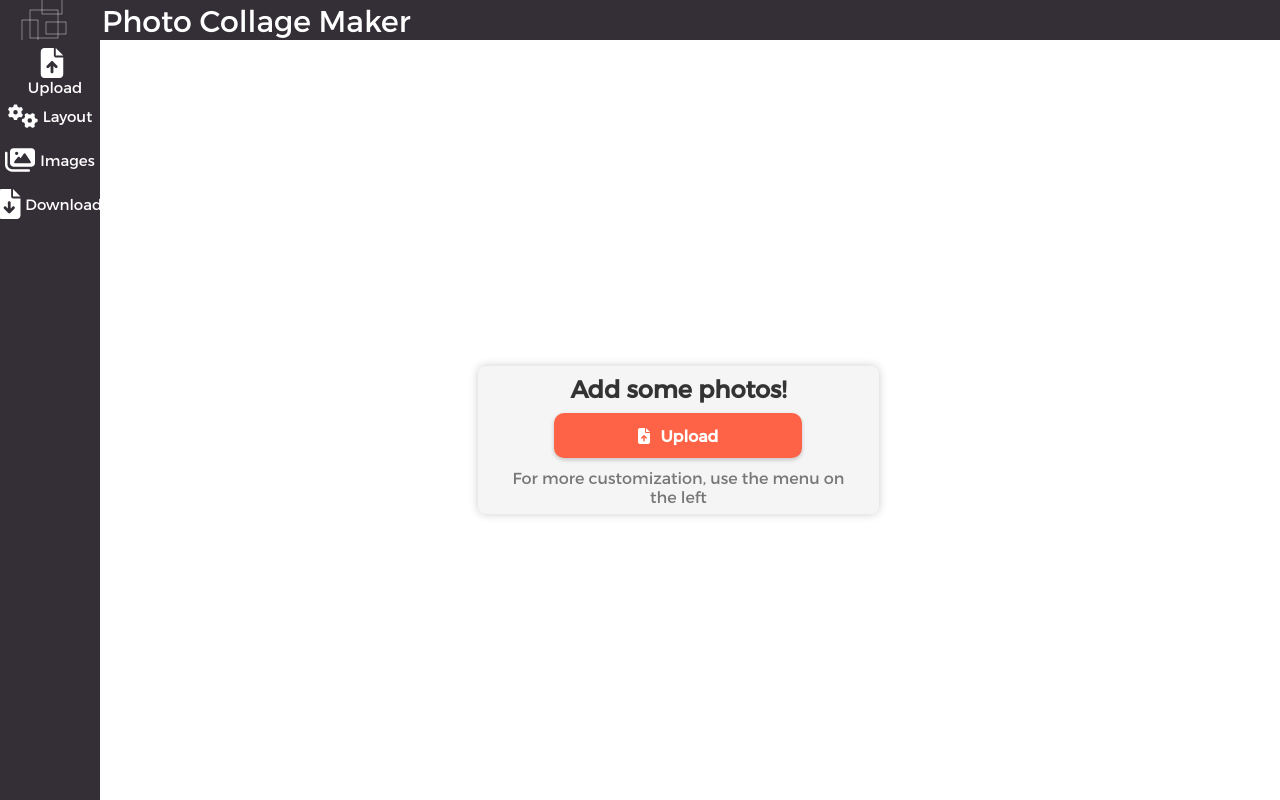
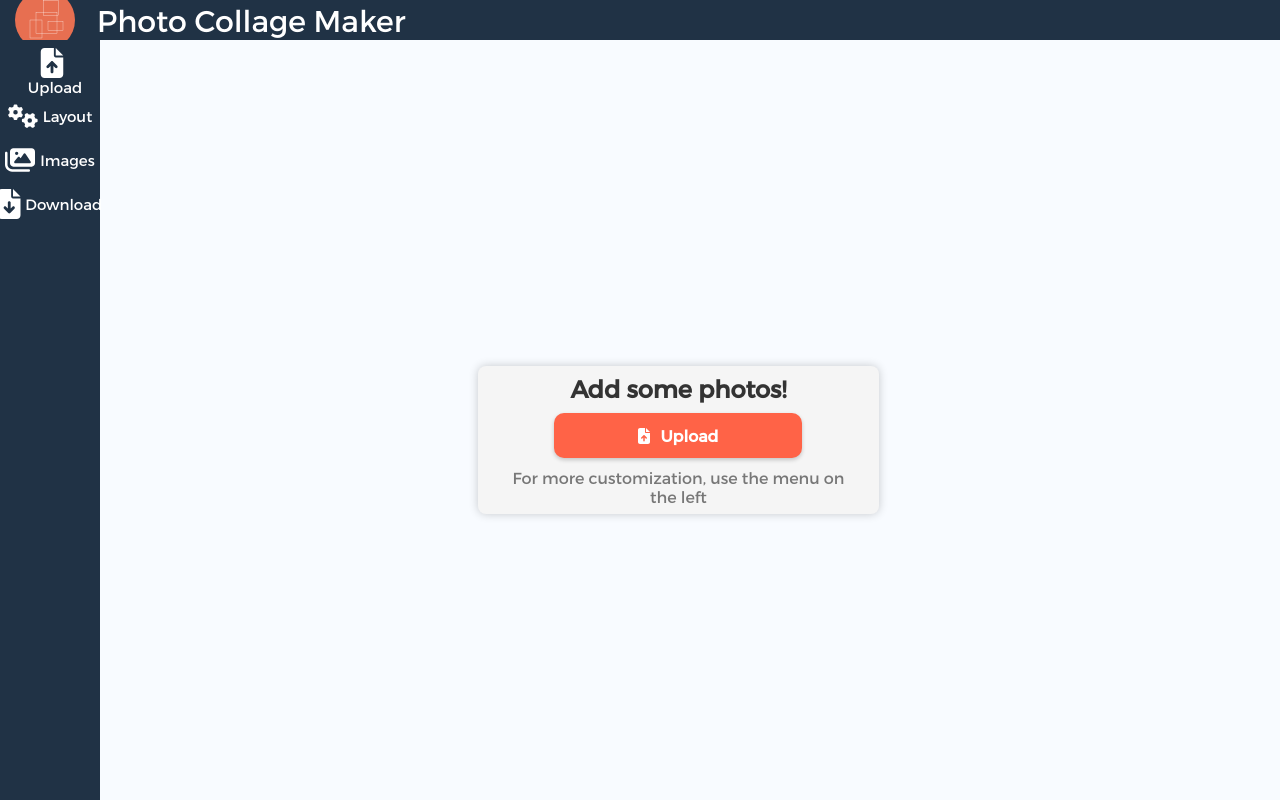
Before and after one commit to JahsiasWhite/collage-maker, a React (Create React App) app: page / in a window 1280 px wide. Built offline with nearby package versions, Linux system fonts and the light colour scheme.

Commit message:
New color scheme! New loading screen! New logo! And even some bug fixes!!

```diff
--- a/src/App.css
+++ b/src/App.css
@@ -1,12 +1,16 @@
-/* TODO Get a real font going */
+/* TODO: Get a real font going */
 @import url('https://fonts.googleapis.com/css2?family=Roboto:wght@300&display=swap');
 
 :root {
   /* --background-color: #36393b; */
-  --background-color: #342e37;
+  /* --background-color: #342e37; */
+  --background-color: #203245;
   /* --background-color: rgb(53, 51, 51); */
   --text-color: white;
-  --secondary-color: #5d5362;
+  --secondary-color: #2a4057;
+  /* TODO: This isnt a button color, but the secondary, RENAME ! Also rename all the color variables! */
+  --color-button: #e76f51;
+  --color-preview-background: #f8fbff;
 
   --border-size: 0.2vh;
   --header-height: 5vh;
@@ -23,7 +27,7 @@ body {
   display: flex; /* Use flexbox for layout */
   flex-direction: column; /* Arrange children in a column */
   min-height: 100vh; /* Ensure the body fills the entire viewport height */
-  /* background-color: #8e8e8e; */
+  background-color: var(--color-preview-background);
 }
 
 .App {
@@ -46,7 +50,7 @@ body {
 } */
 
 .middleContent {
-  background-color: white;
+  background-color: var(--color-preview-background);
   /* background-color: var(--background-color); */
   /* background-color: #a6b8b1; */
   /* border: 1px solid #ccc; */
--- a/src/components/LoadingScreen.js
+++ b/src/components/LoadingScreen.js
@@ -1,5 +1,6 @@
 import React, { useState, useEffect } from 'react';
 import styles from '../styles/LoadingScreen.module.css';
+import logo from '../icons/logo.svg';
 
 const LoadingScreen = () => {
   const [loading, setLoading] = useState(true);
@@ -25,6 +26,7 @@ const LoadingScreen = () => {
       return () => clearTimeout(timeout);
     }
   }, [fadeOut]);
+
   if (loading) {
     return (
       <div
@@ -32,6 +34,7 @@ const LoadingScreen = () => {
           fadeOut ? styles.doneLoading : ''
         }`}
       >
+        <img className={styles.logo} src={logo} alt="App Logo"></img>
         <div className={styles.loadingScreenText}>Photo Collage Maker</div>
       </div>
     );
--- a/src/styles/Header.module.css
+++ b/src/styles/Header.module.css
@@ -14,9 +14,14 @@
 }
 
 .logo {
+  margin-left: 15px;
   margin-right: 10px; /* Add some spacing between the logo and the title */
-  width: 80px;
-  height: 80px;
+  width: 60px;
+  height: 60px;
+
+  /* Background */
+  background-color: #e76f51;
+  border-radius: 50%;
 }
 
 .title {
--- a/src/styles/LayoutMenu.module.css
+++ b/src/styles/LayoutMenu.module.css
@@ -22,7 +22,9 @@
 .open {
   /* background-color: blue; */
   /* transform: translateX(200%); */
-  transform: translateX(calc(var(--menu-width) + 21%));
+  transform: translateX(
+    calc(var(--menu-width) * 1.45)
+  ); /* The menu is set to * 1.45 elsewhere, can I just do that where I set the variable? */
   background-color: var(--secondary-color);
 }
 
@@ -47,7 +49,7 @@
   /* display: inline-block; */
   color: var(--text-color);
   padding: 10px 20px;
-  background-color: black;
+  background-color: var(--color-button);
   /* color: var(--background-color); */
   font-size: 16px;
   /* font-weight: bold; */
@@ -169,7 +171,7 @@
   font-size: 16px;
   font-weight: bold;
   color: white;
-  background-color: #6f8f72;
+  background-color: #4b8f8c;
   border: none;
   border-radius: 5px;
   cursor: pointer;
@@ -180,7 +182,7 @@
 }
 
 .exportButton:hover {
-  background-color: #77ad78;
+  background-color: #59a09d;
 }
 
 .exportButton:first-child {
--- a/src/styles/LoadingScreen.module.css
+++ b/src/styles/LoadingScreen.module.css
@@ -1,5 +1,7 @@
 .loadingScreen {
-  background-color: #23967f;
+  /* background-color: #23967f; <- Nice green color */
+  background-color: #203245; /* <- Nice blue color */
+  /* background-color: #362243; */
   z-index: 3;
   width: 100vw;
   position: fixed;
@@ -8,15 +10,22 @@
   display: flex;
   justify-content: center; /* Horizontally center content */
   align-items: center; /* Vertically center content */
+  flex-direction: column;
 }
 
 .loadingScreenText {
-  color: white;
+  color: var(--text-color);
   position: relative;
-  font-size: 6rem;
+  font-size: 9vw;
 }
 
 .doneLoading {
   opacity: 0;
   transition: opacity 1s ease-in;
 }
+
+.logo {
+  /* background-color: #db5034; */
+  background-color: #e76f51;
+  border-radius: 50%;
+}
```
Also changed, not shown: src/icons/logo.svg.
